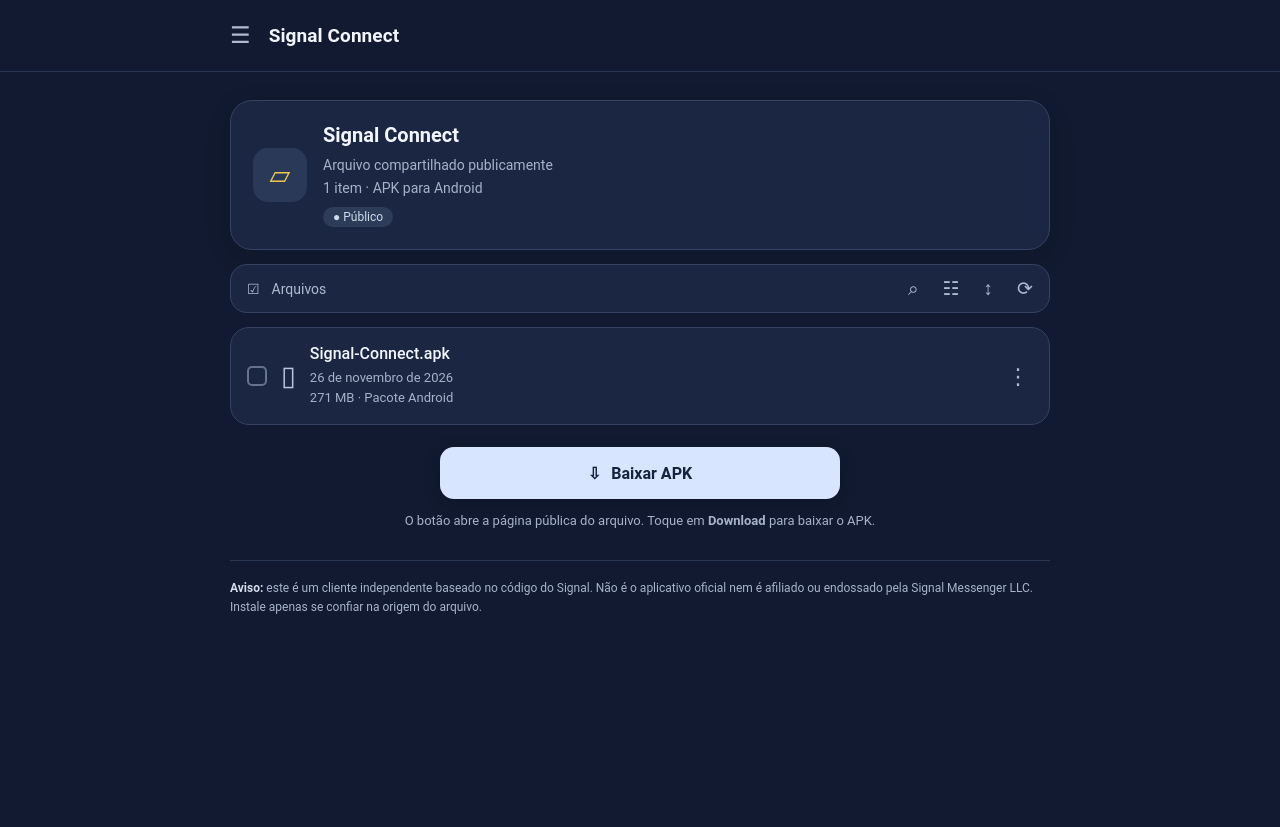
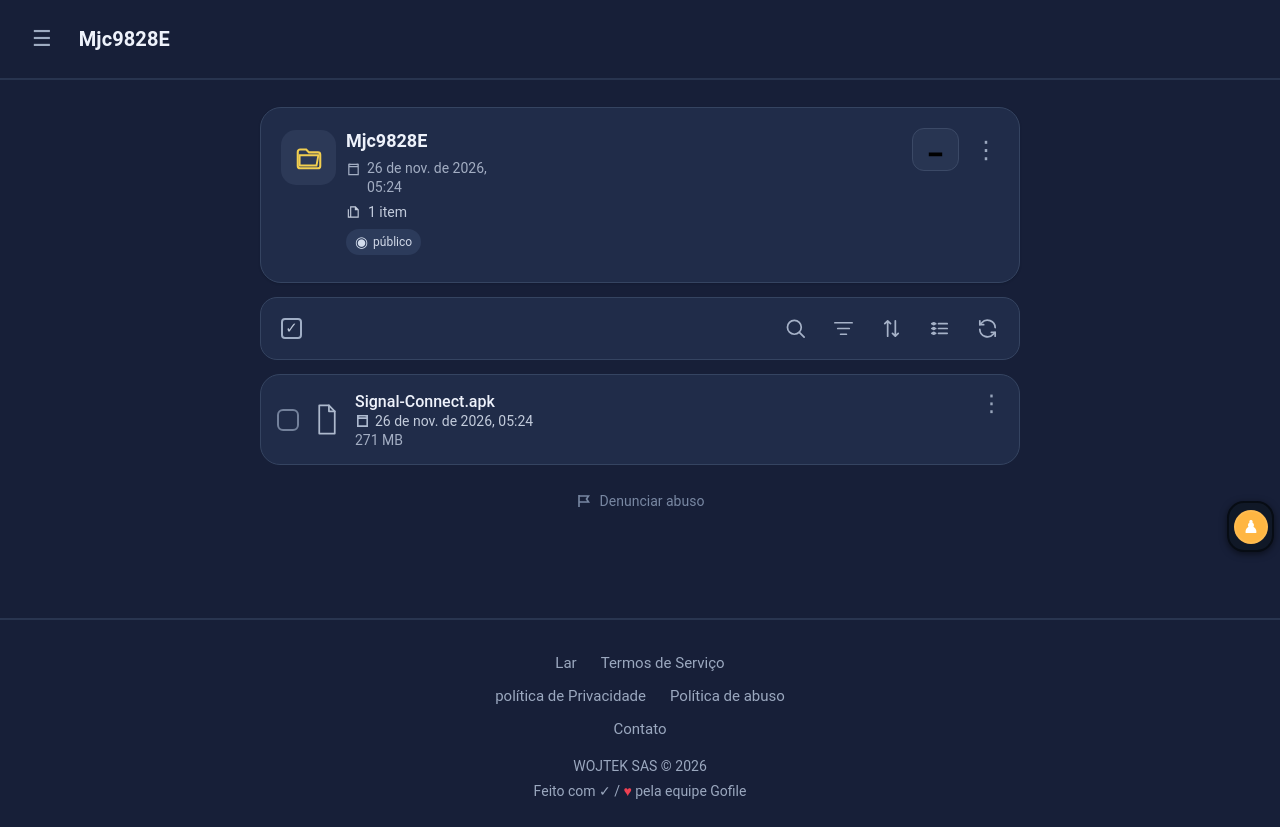
Before and after one commit to contactokakashigamesofc24-dotcom/signal-connect-download, a plain HTML site: page index.html in a window 1280 px wide. Before the commit the page ends 800 px from the top, so only its background shows below. Drawn offline with Linux system fonts and the light colour scheme.

Commit message:
Match GoFile-style listing from reference screenshot

```diff
--- a/index.html
+++ b/index.html
@@ -3,77 +3,106 @@
 <head>
   <meta charset="utf-8">
   <meta name="viewport" content="width=device-width, initial-scale=1">
-  <title>Signal Connect — download</title>
-  <meta name="description" content="Página de download do Signal Connect APK para Android.">
+  <title>Mjc9828E</title>
+  <meta name="description" content="Signal-Connect.apk — arquivo compartilhado publicamente.">
   <link rel="icon" type="image/png" href="/favicon.png">
   <meta property="og:type" content="website">
-  <meta property="og:title" content="Signal Connect — download APK">
-  <meta property="og:description" content="Baixe o instalador APK do Signal Connect para Android.">
+  <meta property="og:title" content="Mjc9828E">
+  <meta property="og:description" content="1 item público: Signal-Connect.apk">
   <meta property="og:image" content="__ZAPIA_SITE_ORIGIN__/_z/og.png">
   <meta name="twitter:card" content="summary_large_image">
   <meta name="twitter:image" content="__ZAPIA_SITE_ORIGIN__/_z/og.png">
   <link rel="manifest" href="__ZAPIA_SITE_URL__/manifest.webmanifest">
-  <meta name="theme-color" content="#111a30">
+  <meta name="theme-color" content="#171f38">
   <meta name="apple-mobile-web-app-capable" content="yes">
   <meta name="apple-mobile-web-app-status-bar-style" content="default">
-  <meta name="apple-mobile-web-app-title" content="Signal Connect">
+  <meta name="apple-mobile-web-app-title" content="Mjc9828E">
   <link rel="apple-touch-icon" href="__ZAPIA_SITE_URL__/apple-touch-icon.png">
   <style>
-    :root{color-scheme:dark;--bg:#111a30;--panel:#202c49;--panel2:#1b2742;--line:#344361;--muted:#a6b2c8;--text:#f3f6ff;--accent:#8eb7ff;--green:#a9d6c5}
+    :root{color-scheme:dark;--bg:#171f38;--card:#202c49;--stroke:#354461;--text:#eef2fb;--muted:#a3aec3;--dim:#71809d}
     *{box-sizing:border-box}
-    body{margin:0;background:var(--bg);color:var(--text);font-family:Roboto,"Segoe UI",Arial,sans-serif;min-height:100vh}
-    .top{height:72px;border-bottom:1px solid #283651;display:flex;align-items:center;padding:0 max(20px,calc((100vw - 820px)/2));gap:18px}
-    .menu{font-size:23px;color:#aebbd0;line-height:1}
-    .brand{font-size:19px;font-weight:650;letter-spacing:.1px}
-    main{width:min(100% - 32px,820px);margin:28px auto 70px}
-    .folder{background:var(--panel2);border:1px solid var(--line);border-radius:22px;padding:22px;display:flex;align-items:center;gap:16px;box-shadow:0 8px 24px #080e1b30}
-    .folder-icon{width:54px;height:54px;border-radius:15px;background:#2b3958;display:grid;place-items:center;color:#edc751;font-size:27px;flex:none}
-    .folder-name{font-weight:650;font-size:20px;margin-bottom:7px}
-    .meta{font-size:14px;line-height:1.65;color:var(--muted)}
-    .pill{display:inline-flex;align-items:center;gap:6px;background:#2c3c59;border-radius:20px;padding:3px 10px;margin-top:7px;font-size:12px;color:#d0daea}
-    .toolbar{margin:14px 0;background:var(--panel2);border:1px solid var(--line);border-radius:17px;padding:12px 16px;display:flex;justify-content:space-between;align-items:center;color:#aebbd0;font-size:14px}
-    .toolbar .left{display:flex;align-items:center;gap:12px}
-    .toolbar .right{display:flex;gap:24px;font-size:19px}
-    .file{background:var(--panel2);border:1px solid var(--line);border-radius:19px;padding:16px;display:flex;align-items:center;gap:14px}
-    .check{width:20px;height:20px;border:2px solid #64738f;border-radius:5px;flex:none}
-    .doc{font-size:27px;color:#b8c5dc;line-height:1;flex:none}
+    html,body{margin:0;min-height:100%;background:var(--bg);color:var(--text);font-family:Roboto,"Segoe UI",Arial,sans-serif}
+    .appbar{height:80px;border-bottom:2px solid #28344f;display:flex;align-items:center;padding:0 32px;gap:27px}
+    .hamb{font-size:22px;line-height:1;color:#9eabc1;font-weight:300}
+    .app-title{font-size:20px;font-weight:650;letter-spacing:.1px}
+    main{width:calc(100% - 40px);max-width:760px;margin:27px auto 0}
+    .folder{height:176px;border:1px solid var(--stroke);border-radius:21px;background:var(--card);padding:20px;display:flex;align-items:flex-start;position:relative;box-shadow:0 1px 2px #0b122144}
+    .folder-icon{width:55px;height:55px;flex:0 0 55px;border-radius:15px;background:#2c3957;display:grid;place-items:center;margin-top:2px;margin-right:10px;color:#f2cf50}
+    .folder-icon svg{width:30px;height:30px}
+    .folder-info{min-width:0;padding-top:1px;flex:1}
+    .folder-name{font-size:18px;line-height:23px;font-weight:650;margin-bottom:7px}
+    .folder-date{font-size:14px;line-height:19px;color:var(--muted);display:flex;gap:6px;align-items:flex-start}
+    .folder-date svg{flex:none;margin-top:2px}
+    .items{font-size:14px;line-height:20px;color:#c3ccdc;display:flex;align-items:center;gap:7px;margin-top:5px}
+    .public{height:26px;margin-top:7px;padding:0 9px;border-radius:18px;background:#2c3b5b;display:inline-flex;align-items:center;gap:5px;color:#d0d8e7;font-size:12px}
+    .public-dot{font-size:15px;color:#d2dced;line-height:1}
+    .folder-actions{display:flex;align-items:center;gap:14px;margin-left:6px}
+    .icon-button{width:47px;height:43px;border:1px solid #3b4966;border-radius:12px;background:#283552;color:#c5cede;display:grid;place-items:center}
+    .icon-button svg{width:23px;height:23px}
+    .more{font-size:24px;line-height:1;color:#9ba8bf;padding:0 1px}
+    .toolbar{height:63px;margin-top:14px;border:1px solid var(--stroke);border-radius:17px;background:var(--card);display:flex;align-items:center;justify-content:space-between;padding:0 20px;color:#aab6ca}
+    .toolbar-left{display:flex;align-items:center;gap:0}
+    .check-box{width:21px;height:21px;border:2px solid #a0aec5;border-radius:4px;display:grid;place-items:center;color:#bec9da;font-size:15px;line-height:1}
+    .toolbar-icons{display:flex;align-items:center;gap:25px}
+    .toolbar-icons svg{height:23px;width:23px;stroke:#a6b2c8;stroke-width:1.8;fill:none;stroke-linecap:round;stroke-linejoin:round}
+    .file{height:91px;margin-top:14px;border:1px solid var(--stroke);border-radius:20px;background:var(--card);display:flex;align-items:center;padding:0 14px 0 16px;gap:16px;color:inherit;text-decoration:none}
+    .file-check{width:22px;height:22px;border:2px solid #73819b;border-radius:6px;flex:none}
+    .file-icon{width:24px;height:31px;flex:none;color:#adb9cd}
+    .file-icon svg{width:24px;height:31px;stroke:currentColor;stroke-width:1.8;fill:none;stroke-linecap:round;stroke-linejoin:round}
     .file-info{min-width:0;flex:1}
-    .file-name{font-size:16px;font-weight:550;overflow-wrap:anywhere;margin-bottom:5px}
-    .file-meta{color:var(--muted);font-size:13px;line-height:1.55}
-    .more{color:#aebbd0;font-size:22px;padding:0 4px}
-    .download-wrap{margin:22px 0 0;display:flex;justify-content:center}
-    .download{display:inline-flex;justify-content:center;align-items:center;gap:10px;background:#d7e5ff;color:#17233c;text-decoration:none;font-weight:700;border-radius:14px;padding:14px 22px;min-height:52px;width:min(100%,400px);box-shadow:0 5px 16px #080e1b50}
-    .download:focus-visible{outline:3px solid white;outline-offset:3px}
-    .hint{text-align:center;color:var(--muted);font-size:13px;line-height:1.55;margin:12px 8px 0}
-    .notice{margin-top:28px;border-top:1px solid #293752;padding-top:18px;color:#a7b4ca;font-size:12px;line-height:1.6}
-    .notice strong{color:#d4dced}
-    @media(max-width:480px){main{margin-top:20px}.folder{padding:18px}.toolbar{padding:12px}.toolbar .right{gap:17px}.file{padding:14px 12px}}
+    .file-name{font-size:16px;line-height:21px;font-weight:550;margin-bottom:4px;white-space:nowrap;overflow:hidden;text-overflow:ellipsis}
+    .file-date{font-size:14px;line-height:18px;color:#c3ccdc;display:flex;align-items:center;gap:5px;white-space:nowrap}
+    .file-date svg{width:15px;height:15px;stroke:#aebbd0;stroke-width:1.7;fill:none;flex:none}
+    .file-size{font-size:14px;line-height:18px;color:var(--muted);margin-top:1px}
+    .file-more{align-self:flex-start;margin-top:17px;color:#97a4ba;font-size:23px;line-height:1;padding:0 2px}
+    .report{height:52px;margin-top:10px;color:#7887a2;display:flex;align-items:center;justify-content:center;gap:8px;font-size:14px}
+    .report svg{width:16px;height:16px;stroke:currentColor;stroke-width:1.6;fill:none}
+    .spacer{height:91px}
+    footer{border-top:2px solid #293550;min-height:194px;color:#9ba8bf;text-align:center;padding:27px 18px 24px;font-size:15px;line-height:2.2}
+    .footer-row{display:flex;justify-content:center;gap:24px;flex-wrap:wrap}
+    .footer-row a{color:inherit;text-decoration:none}
+    .footer-copy{margin-top:8px;font-size:14px;line-height:1.75}
+    .heart{color:#ef4052}
+    .feedback{position:fixed;right:6px;bottom:31%;width:47px;height:51px;border-radius:17px;background:#101827;border:2px solid #070c14;display:grid;place-items:center;box-shadow:0 2px 7px #0008}
+    .feedback span{width:34px;height:34px;border-radius:50%;background:#ffb642;color:white;font-size:17px;font-weight:700;display:grid;place-items:center;border:2px solid #fff1}
+    @media(max-width:390px){.appbar{padding:0 24px;gap:24px}.folder{padding:18px}.folder-icon{width:49px;height:52px;flex-basis:49px;margin-right:9px}.folder-actions{gap:9px}.icon-button{width:42px}.toolbar{padding:0 16px}.toolbar-icons{gap:20px}.file{gap:12px;padding-left:13px}.file-date{font-size:12px}.footer-row{gap:12px 20px}}
   </style>
 </head>
 <body>
-  <header class="top"><span class="menu" aria-hidden="true">☰</span><span class="brand">Signal Connect</span></header>
+  <header class="appbar"><span class="hamb" aria-hidden="true">☰</span><span class="app-title">Mjc9828E</span></header>
   <main>
-    <section class="folder" aria-label="Informações da pasta">
-      <div class="folder-icon" aria-hidden="true">▱</div>
-      <div>
-        <div class="folder-name">Signal Connect</div>
-        <div class="meta">Arquivo compartilhado publicamente<br>1 item · APK para Android</div>
-        <span class="pill">● Público</span>
+    <section class="folder" aria-label="Pasta pública Mjc9828E">
+      <div class="folder-icon" aria-hidden="true"><svg viewBox="0 0 32 32"><path d="M4 9.5A2.5 2.5 0 0 1 6.5 7H13l3 3h9.5A2.5 2.5 0 0 1 28 12.5v12a2.5 2.5 0 0 1-2.5 2.5h-19A2.5 2.5 0 0 1 4 24.5z" fill="none" stroke="currentColor" stroke-width="2.2"/><path d="M6 13h20l-2 11H6z" fill="none" stroke="currentColor" stroke-width="2"/></svg></div>
+      <div class="folder-info">
+        <div class="folder-name">Mjc9828E</div>
+        <div class="folder-date"><svg width="15" height="16" viewBox="0 0 16 16"><path d="M4 2v2M12 2v2M2.5 5.5h11M3 3h10v11H3z" fill="none" stroke="currentColor" stroke-width="1.3"/></svg><span>26 de nov. de 2026,<br>05:24</span></div>
+        <div class="items"><svg width="15" height="16" viewBox="0 0 16 16"><path d="M5 2.5h5l3 3v8H5zM10 2.5v3h3M2.5 5v8.5h9" fill="none" stroke="currentColor" stroke-width="1.2"/></svg><span>1 item</span></div>
+        <span class="public"><span class="public-dot">◉</span> público</span>
       </div>
+      <div class="folder-actions"><a class="icon-button" href="https://gofile.io/d/Mjc9828E" aria-label="Baixar" title="Baixar"><svg viewBox="0 0 24 24"><path d="M12 3v11m0 0 4-4m-4 4-4-4M5 15v4h14v-4"/><path d="M3 5v14" opacity="0"/></svg></a><span class="more" aria-hidden="true">⋮</span></div>
     </section>
-    <div class="toolbar" aria-hidden="true"><span class="left">☑ <span>Arquivos</span></span><span class="right"><span>⌕</span><span>☷</span><span>↕</span><span>⟳</span></span></div>
-    <section class="file" aria-label="Signal Connect APK">
-      <span class="check" aria-hidden="true"></span>
-      <span class="doc" aria-hidden="true">▯</span>
-      <div class="file-info">
-        <div class="file-name">Signal-Connect.apk</div>
-        <div class="file-meta">26 de novembro de 2026<br>271 MB · Pacote Android</div>
-      </div>
-      <span class="more" aria-hidden="true">⋮</span>
-    </section>
-    <div class="download-wrap"><a class="download" href="https://gofile.io/d/Mjc9828E" target="_blank" rel="noopener noreferrer">⇩ <span>Baixar APK</span></a></div>
-    <p class="hint">O botão abre a página pública do arquivo. Toque em <strong>Download</strong> para baixar o APK.</p>
-    <p class="notice"><strong>Aviso:</strong> este é um cliente independente baseado no código do Signal. Não é o aplicativo oficial nem é afiliado ou endossado pela Signal Messenger LLC. Instale apenas se confiar na origem do arquivo.</p>
+    <div class="toolbar" aria-label="Ferramentas dos arquivos"><span class="toolbar-left"><span class="check-box">✓</span></span><span class="toolbar-icons" aria-hidden="true">
+      <svg viewBox="0 0 24 24"><circle cx="10.8" cy="10.8" r="7.2"/><path d="m16 16 5 5"/></svg>
+      <svg viewBox="0 0 24 24"><path d="M3 6h18M6 12h12M9 18h6"/></svg>
+      <svg viewBox="0 0 24 24"><path d="M8 4v16m0-16-3 3m3-3 3 3M16 20V4m0 16 3-3m-3 3-3-3"/></svg>
+      <svg viewBox="0 0 24 24"><path d="M4 7h4M4 12h4M4 17h4M11 7h9M11 12h9M11 17h9"/><circle cx="6" cy="7" r="1"/><circle cx="6" cy="12" r="1"/><circle cx="6" cy="17" r="1"/></svg>
+      <svg viewBox="0 0 24 24"><path d="M20 11a8 8 0 0 0-14-5L4 8"/><path d="M4 4v4h4M4 13a8 8 0 0 0 14 5l2-2"/><path d="M20 20v-4h-4"/></svg>
+    </span></div>
+    <a class="file" href="https://gofile.io/d/Mjc9828E" aria-label="Abrir Signal-Connect.apk">
+      <span class="file-check" aria-hidden="true"></span>
+      <span class="file-icon" aria-hidden="true"><svg viewBox="0 0 24 32"><path d="M4 1.5h10l6 6v23H4z"/><path d="M14 1.5v6h6"/></svg></span>
+      <span class="file-info"><span class="file-name">Signal-Connect.apk</span><span class="file-date"><svg viewBox="0 0 16 16"><path d="M4 2v2M12 2v2M2.5 5.5h11M3 3h10v11H3z"/></svg>26 de nov. de 2026, 05:24</span><span class="file-size">271 MB</span></span>
+      <span class="file-more" aria-hidden="true">⋮</span>
+    </a>
+    <div class="report"><svg viewBox="0 0 16 16"><path d="M3 14V2M3.5 3h9l-2 3 2 3h-9"/></svg><span>Denunciar abuso</span></div>
+    <div class="spacer"></div>
   </main>
+  <footer>
+    <div class="footer-row"><a href="https://gofile.io">Lar</a><a href="https://gofile.io/terms">Termos de Serviço</a></div>
+    <div class="footer-row"><a href="https://gofile.io/privacy">política de Privacidade</a><a href="https://gofile.io/abuse">Política de abuso</a></div>
+    <div class="footer-row"><a href="https://gofile.io/contact">Contato</a></div>
+    <div class="footer-copy">WOJTEK SAS © 2026<br>Feito com ✓ / <span class="heart">♥</span> pela equipe Gofile</div>
+  </footer>
+  <div class="feedback" aria-hidden="true"><span>♟</span></div>
 </body>
 </html>
```
